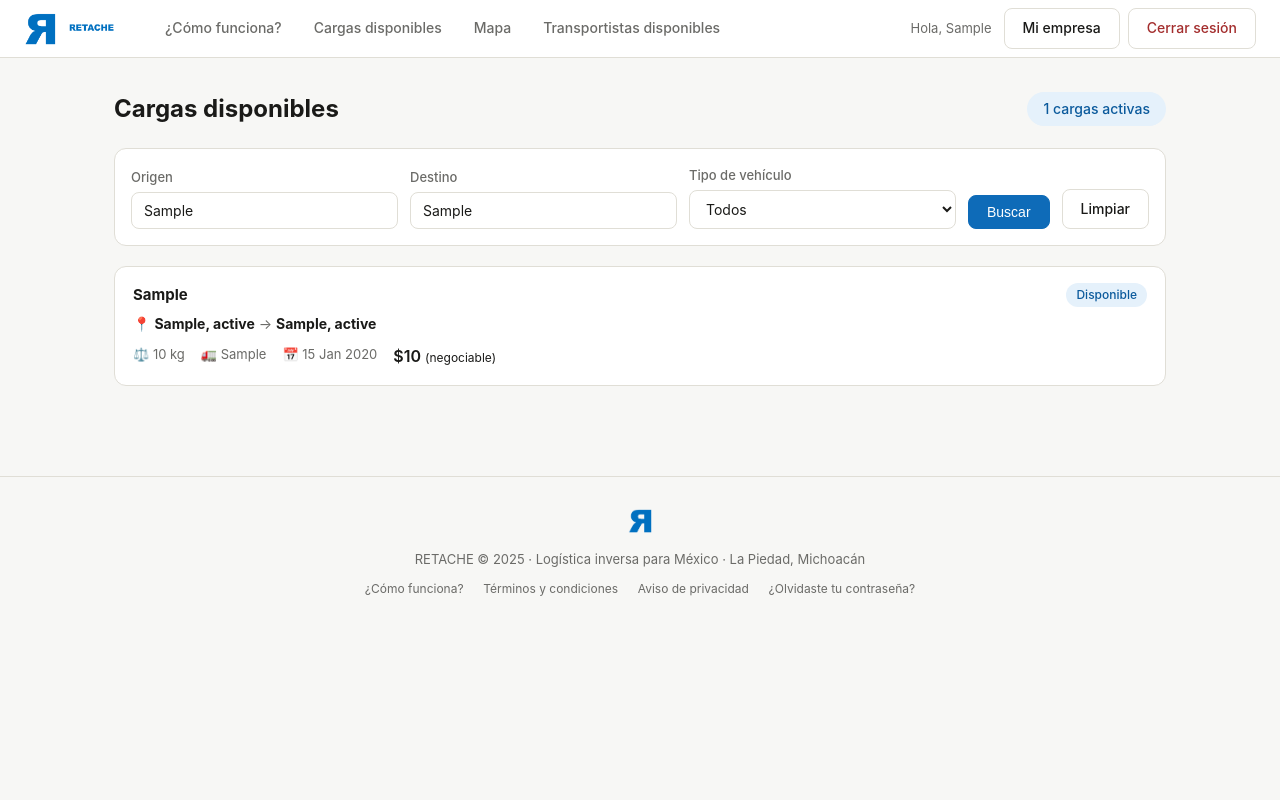
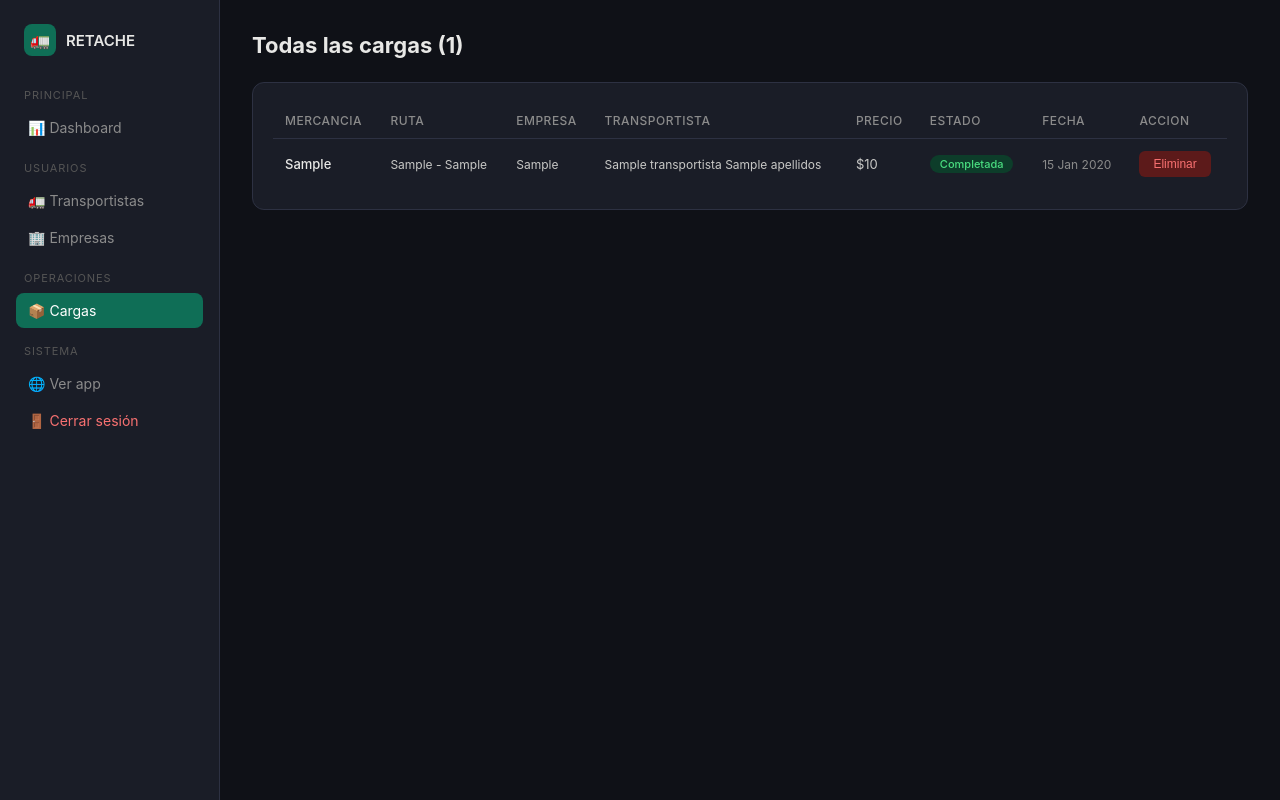
Before and after one commit to retache100-a11y/retache, a FastAPI app: template templates/cargas.html in a window 1280 px wide. Run offline with FastAPI, Linux system fonts and the light colour scheme; the template is opened without the code that fills it: most values are stand-ins (such as "Sample title", 1, 10 or a date in 2020).

Commit message:
Agregar boton eliminar cargas en panel admin

```diff
--- a/templates/cargas.html
+++ b/templates/cargas.html
@@ -1,48 +1,50 @@
-{% extends "base.html" %}
-{% block title %}Cargas disponibles{% endblock %}
+{% extends "admin/base_admin.html" %}
+{% block title %}Cargas{% endblock %}
 {% block content %}
-<div style="display:flex; justify-content:space-between; align-items:center; margin-bottom:20px; flex-wrap:wrap; gap:12px;">
-  <h1 style="font-size:24px; font-weight:700;">Cargas disponibles</h1>
-  <span class="badge badge-verde" style="font-size:14px; padding:6px 16px;">{{ cargas | length }} cargas activas</span>
+
+<div class="page-title">Todas las cargas ({{ cargas|length }})</div>
+
+<div class="card">
+  <table>
+    <thead>
+      <tr>
+        <th>Mercancia</th>
+        <th>Ruta</th>
+        <th>Empresa</th>
+        <th>Transportista</th>
+        <th>Precio</th>
+        <th>Estado</th>
+        <th>Fecha</th>
+        <th>Accion</th>
+      </tr>
+    </thead>
+    <tbody>
+      {% for c in cargas %}
+      <tr>
+        <td style="font-weight:500; color:#E8E8E6;">{{ c.tipo_mercancia }}</td>
+        <td style="font-size:12px;">{{ c.origen_ciudad }} - {{ c.destino_ciudad }}</td>
+        <td style="font-size:12px;">{{ c.empresa.razon_social if c.empresa else '-' }}</td>
+        <td style="font-size:12px;">
+          {% if c.transportista %}{{ c.transportista.nombre }} {{ c.transportista.apellidos }}
+          {% else %}<span style="color:#8B8B8B;">Sin asignar</span>{% endif %}
+        </td>
+        <td>${{ "{:,.0f}".format(c.precio_ofrecido_mxn) }}</td>
+        <td>
+          {% if c.estado == 'disponible' %}<span class="badge badge-verde">Disponible</span>
+          {% elif c.estado == 'asignada' %}<span class="badge badge-azul">Asignada</span>
+          {% elif c.estado == 'completada' %}<span class="badge badge-verde">Completada</span>
+          {% else %}<span class="badge badge-rojo">{{ c.estado }}</span>{% endif %}
+        </td>
+        <td style="font-size:12px; color:#8B8B8B;">{{ c.fecha_publicacion.strftime('%d %b %Y') }}</td>
+        <td>
+          <form action="/admin/cargas/{{ c.id }}/eliminar" method="POST" onsubmit="return confirm('Eliminar esta carga?')">
+            <button type="submit" class="btn btn-rojo" style="font-size:12px;">Eliminar</button>
+          </form>
+        </td>
+      </tr>
+      {% endfor %}
+    </tbody>
+  </table>
 </div>
-<form method="GET" action="/cargas" style="background:#fff; border:1px solid var(--gris-borde); border-radius:12px; padding:16px; margin-bottom:20px; display:flex; gap:12px; flex-wrap:wrap; align-items:flex-end;">
-  <div class="form-group" style="margin:0; flex:1; min-width:140px;"><label>Origen</label><input type="text" name="origen" value="{{ filtro_origen }}" placeholder="Ej. Zamora"></div>
-  <div class="form-group" style="margin:0; flex:1; min-width:140px;"><label>Destino</label><input type="text" name="destino" value="{{ filtro_destino }}" placeholder="Ej. CDMX"></div>
-  <div class="form-group" style="margin:0; flex:1; min-width:160px;">
-    <label>Tipo de vehículo</label>
-    <select name="tipo_vehiculo">
-      <option value="">Todos</option>
-      <option {% if filtro_vehiculo=='C2 (2 ejes)' %}selected{% endif %}>C2 (2 ejes)</option>
-      <option {% if filtro_vehiculo=='C3 (3 ejes)' %}selected{% endif %}>C3 (3 ejes)</option>
-      <option {% if filtro_vehiculo=='Rabón' %}selected{% endif %}>Rabón</option>
-      <option {% if filtro_vehiculo=='Torton' %}selected{% endif %}>Torton</option>
-      <option {% if filtro_vehiculo=='Trailer (T3-S2)' %}selected{% endif %}>Trailer (T3-S2)</option>
-    </select>
-  </div>
-  <button type="submit" class="btn btn-primary">Buscar</button>
-  {% if filtro_origen or filtro_destino or filtro_vehiculo %}<a href="/cargas" class="btn">Limpiar</a>{% endif %}
-</form>
-{% for carga in cargas %}
-<a href="/cargas/{{ carga.id }}" style="text-decoration:none; display:block;">
-  <div class="carga-card">
-    <div style="display:flex; justify-content:space-between; margin-bottom:6px;">
-      <strong style="color:var(--texto);">{{ carga.tipo_mercancia }}</strong>
-      <span class="badge badge-verde">Disponible</span>
-    </div>
-    <div style="font-size:14px; color:var(--texto-suave); margin-bottom:8px;">📍 <strong style="color:var(--texto);">{{ carga.origen_ciudad }}, {{ carga.origen_estado }}</strong> → <strong style="color:var(--texto);">{{ carga.destino_ciudad }}, {{ carga.destino_estado }}</strong></div>
-    <div class="carga-meta">
-      <span>⚖️ {{ carga.peso_kg | int }} kg</span>
-      <span>🚛 {{ carga.tipo_vehiculo_requerido or 'Cualquier tipo' }}</span>
-      <span>📅 {{ carga.fecha_recoleccion.strftime('%d %b %Y') }}</span>
-      <span class="carga-precio">${{ "{:,.0f}".format(carga.precio_ofrecido_mxn) }}{% if carga.precio_negociable %} <span style="font-size:12px; font-weight:400;">(negociable)</span>{% endif %}</span>
-    </div>
-  </div>
-</a>
-{% else %}
-<div style="text-align:center; padding:48px; color:var(--texto-suave);">
-  <div style="font-size:40px; margin-bottom:12px;">📦</div>
-  No hay cargas disponibles.<br><br>
-  <a href="/dev/cargar-datos-prueba" class="btn btn-primary">Cargar datos de prueba →</a>
-</div>
-{% endfor %}
+
 {% endblock %}
```
Also changed, not shown: admin.py (+19 -0 lines), templates/admin/cargas.html (+13 -20 lines), main.py (line endings or trailing spaces), retache.db.
